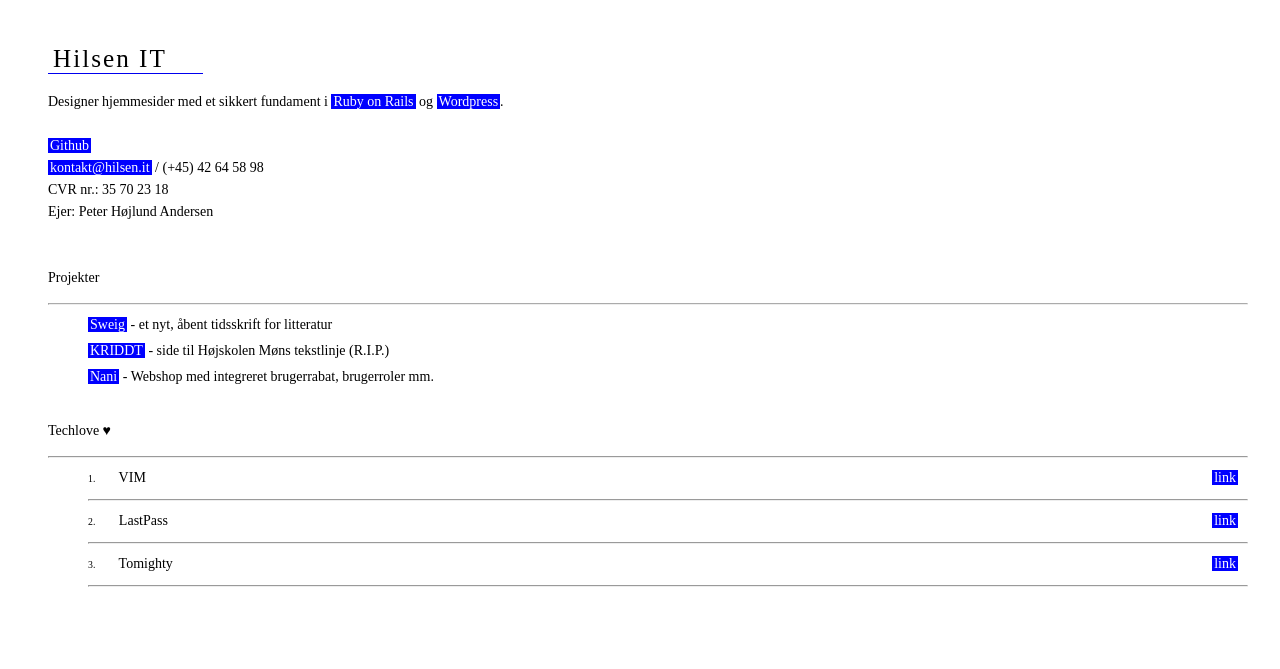
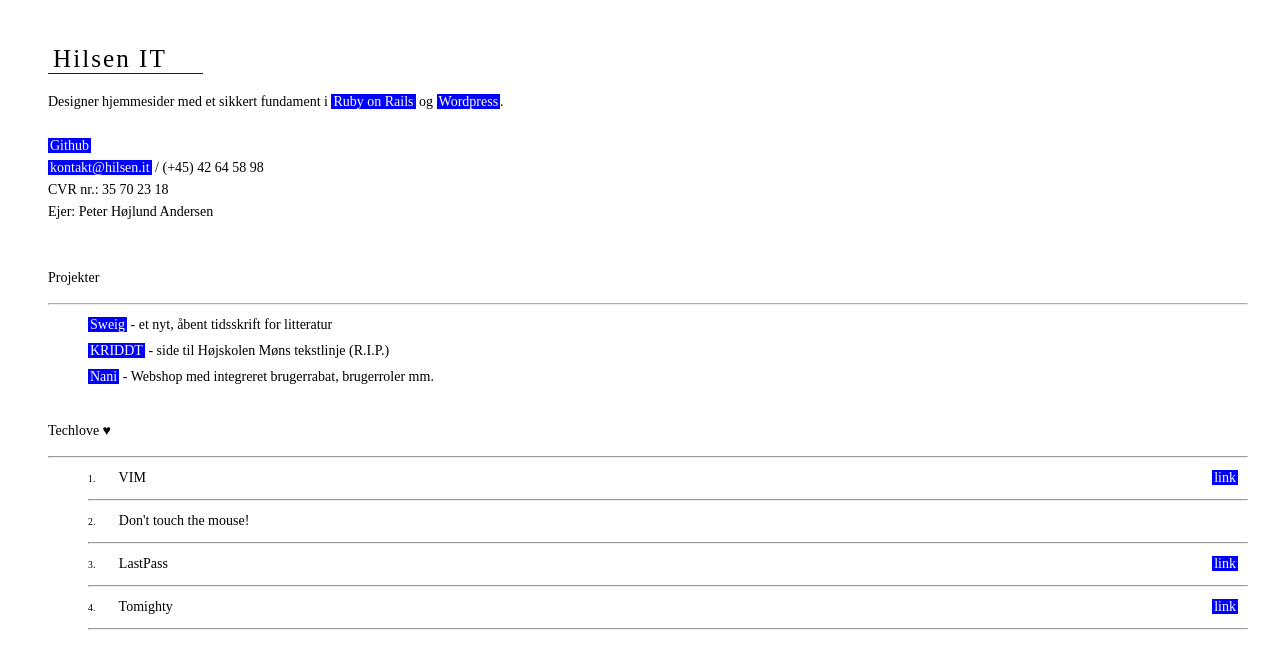
Before and after one commit to peterhoejlundandersen/hilsen, a PHP site: page / in a window 1280 px wide. Shown: the top 669 px of the page. Run offline with PHP 8.4, Linux system fonts and the light colour scheme.

Commit message:
changed the javascript to be a bit dynamic

```diff
--- a/index.html
+++ b/index.html
@@ -35,11 +35,11 @@
       <p>Techlove &hearts;</p>
       <hr>
       <ul class="projects">
-        <li>
-          <span class="small number">1.</span>
-          <span class="buttons" data-id="tech1">VIM</span>
+        <li data-collect="project">
+          <span class="small number"></span>
+          <span class="button" data-id="">VIM</span>
           <span class="float-right"><a href="https://en.wikipedia.org/wiki/Vim_(text_editor)" target="_blank"> link </a></span>
-          <div class="hidden" id="tech1">
+          <div class="hidden" id="">
             <p>
               VIM er noget for sig. Det er svært at forklare, hvad det helt nøjagtigt er, og ikke mindst hvor i enorm en grad det kan hjælpe dig, hvis du har meget med tekst-redigering at gøre på en computer:
               programmering, korrektur, oversættelser og opgaveskrivning .osv (næsten alle under 40 idag).<br>
@@ -54,11 +54,29 @@
           </div>
         </li>
         <hr>
-        <li>
-          <span class="small number">2.</span>
-          <span class="buttons" data-id="tech2">LastPass </span>
+        <li data-collect="project">
+          <span class="small number"></span>
+          <span class="button" data-id="">Don't touch the mouse!</span>
+          <div class="hidden" id="">
+            <p>
+              VIM er noget for sig. Det er svært at forklare, hvad det helt nøjagtigt er, og ikke mindst hvor i enorm en grad det kan hjælpe dig, hvis du har meget med tekst-redigering at gøre på en computer:
+              programmering, korrektur, oversættelser og opgaveskrivning .osv (næsten alle under 40 idag).<br>
+            </p>
+            <p>
+              Det er en badass tekst-editor. Forestil dig WORD med superkræfter. Pludselig er hele dit tastur genveje, pludselig er det ikke.
+            </p>
+            <p>
+              Hvis du flere gange har tænkt, når du har brugt Word, at det her må kunne gøres smartere, så fortvivl ikke. Hjælpen er nær.<br>
+              Det tager dog 3 måneder, hvor du vågner med 10 tommelfingrer hver morgen, at nå den. Men så er du, efter min erfaring, også fortabt og vil aldrig bruge andet til at behandle tekst igen. <br><br>
+              <a href="https://www.youtube.com/watch?v=TwJbr2KIR0E" target="_blank">En god introduktion på Youtube</a>
+          </div>
+        </li>
+        <hr>
+        <li data-collect="project">
+          <span class="small number"></span>
+          <span class="button" data-id="">LastPass</span>
           <span class="float-right"><a href="https://www.lastpass.com/" target="_blank"> link </a></span>
-          <div class="hidden" id="tech2">
+          <div class="hidden" id="">
             <p>
               Lastpass er som en velbevogtet skattekiste(vault) til dine kodeord.<br>
               Du har måske som jeg opdaget, at det er yderst vanskeligt at memorere moderne og sikre kodeord.
@@ -85,11 +103,11 @@
           </div>
         </li>
         <hr>
-        <li>
-          <span class="small number">3.</span>
-          <span class="buttons" data-id="tech3">Tomighty</span>
+        <li data-collect="project">
+          <span class="small number"></span>
+          <span class="button" data-id="">Tomighty</span>
           <span class="float-right"><a href="http://tomighty.org/" target="_blank"> link </a></span>
-          <div class="hidden" id="tech3">
+          <div class="hidden" id="">
             <p>
               Min storebror anbefalede for et stykke tid siden programmet Tomighty.
               <p>
--- a/style/style.css
+++ b/style/style.css
@@ -15,7 +15,7 @@
 .show-techlove {
   display: block;
 }
-.buttons {
+.button {
   cursor: pointer;
 }
 .buttons:hover {
```
Also changed, not shown: script/main.js (+25 -9 lines).
